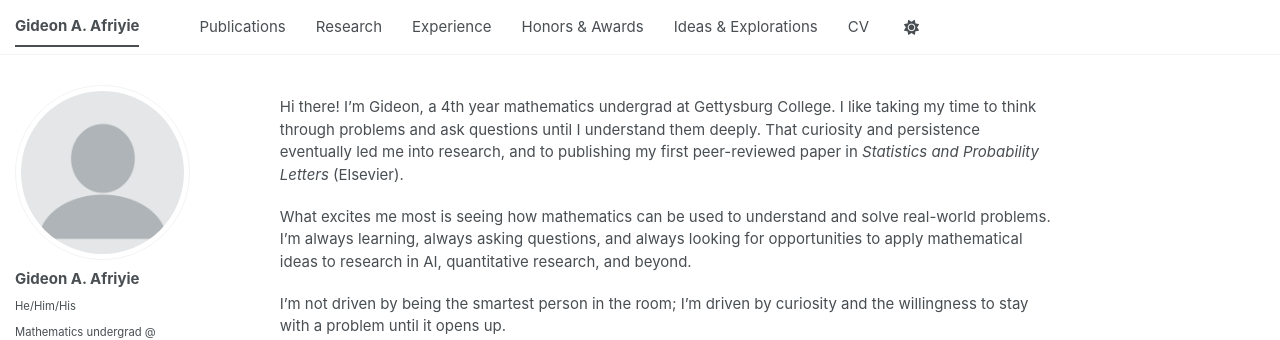
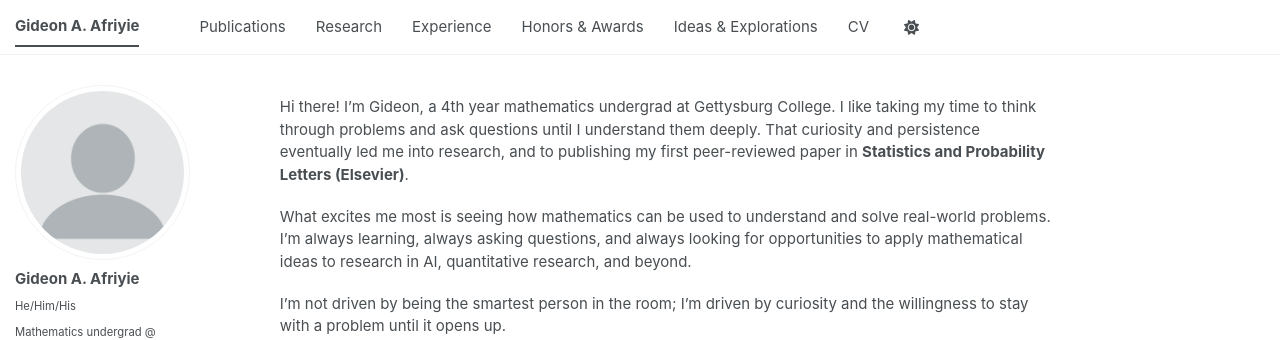
Before and after one commit to GideonAfriyie/academic-website-test, a Jekyll site: the page built from _pages/about.md, in a window 1280 px wide. Shown: the top 340 px of the page. Built offline with Jekyll 4.4.1, drawn with Linux system fonts in a browser that asks for light colours; a style sheet for code colours, icons or effects is not loaded.

```diff
--- a/_pages/about.md
+++ b/_pages/about.md
@@ -7,7 +7,7 @@ redirect_from:
   - /about.html
 ---
 
-Hi there! I’m Gideon, a 4th year mathematics undergrad at Gettysburg College. I like taking my time to think through problems and ask questions until I understand them deeply. That curiosity and persistence eventually led me into research, and to publishing my first peer-reviewed paper in *Statistics and Probability Letters* (Elsevier).
+Hi there! I’m Gideon, a 4th year mathematics undergrad at Gettysburg College. I like taking my time to think through problems and ask questions until I understand them deeply. That curiosity and persistence eventually led me into research, and to publishing my first peer-reviewed paper in **Statistics and Probability Letters (Elsevier)**.
 
 What excites me most is seeing how mathematics can be used to understand and solve real-world problems. I’m always learning, always asking questions, and always looking for opportunities to apply mathematical ideas to research in AI, quantitative research, and beyond.
 
```
